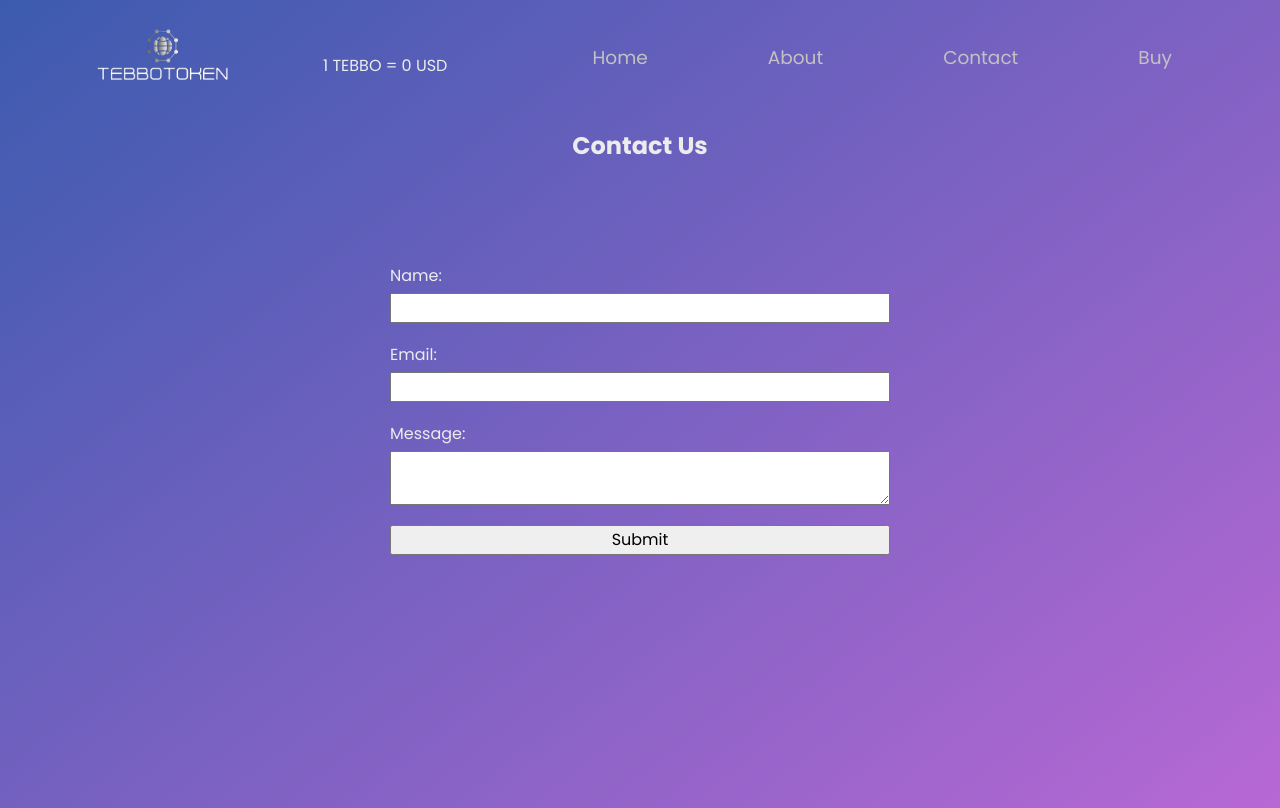
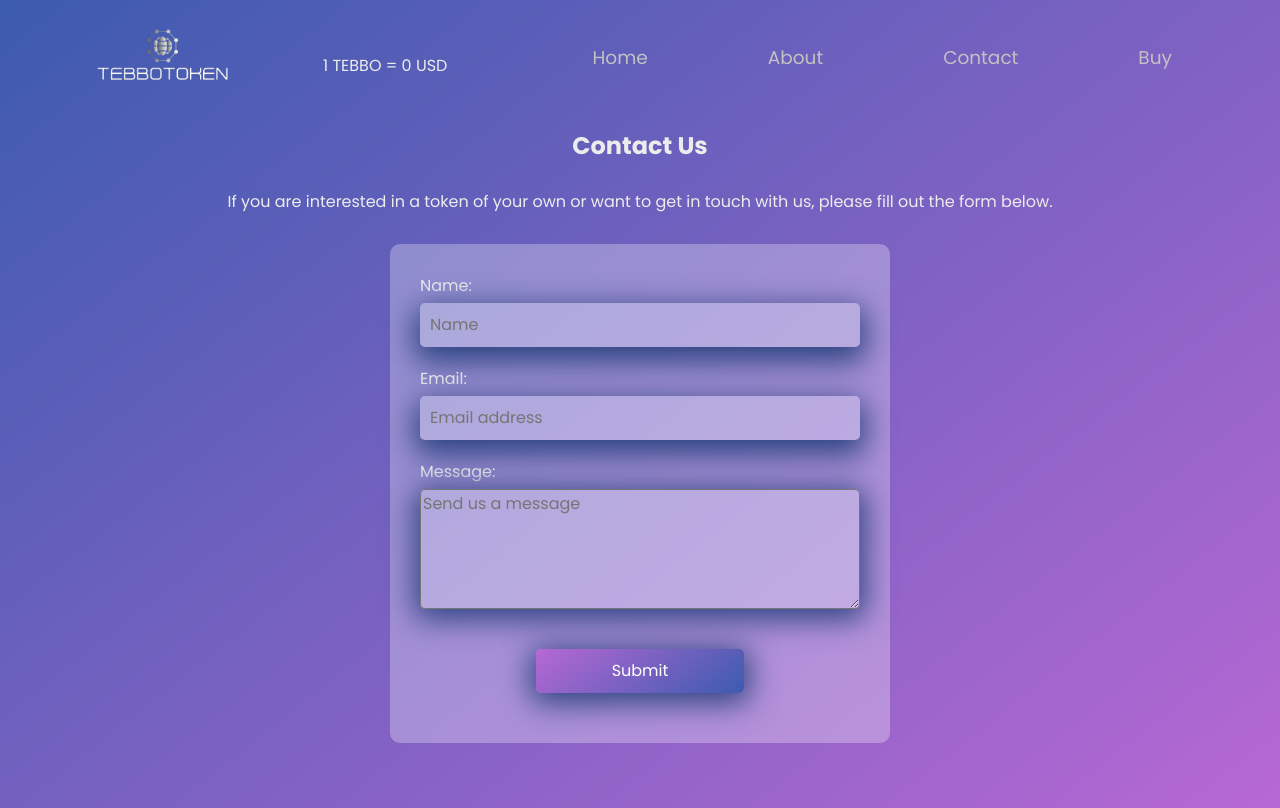
Before and after one commit to leetebbs/TebboToken-Vite, a React (Vite) app: page /contact in a window 1280 px wide. Built offline with nearby package versions, Linux system fonts and the light colour scheme; no server answers.

Commit message:
Style contact page

```diff
--- a/src/pages/Contact.jsx
+++ b/src/pages/Contact.jsx
@@ -44,14 +44,19 @@ function Contact() {
     <section>
       <div className="contact_container">
         <h1>Contact Us</h1>
+        <p className="contact_text">
+          If you are interested in a token of your own or want to get in touch
+          with us, please fill out the form below.
+        </p>
         <form ref={form} onSubmit={sendEmail}>
           <div className="form-group">
             <label htmlFor="name">Name:</label>
             <input
+              placeholder="Name"
               type="text"
               id="name"
               name="user_name"
-              value={formData.name}
+              // value={formData.name}
               onChange={handleInputChange}
               required
             />
@@ -59,10 +64,11 @@ function Contact() {
           <div className="form-group">
             <label htmlFor="email">Email:</label>
             <input
+              placeholder="Email address"
               type="email"
               id="email"
               name="user_email"
-              value={formData.email}
+              // value={formData.email}
               onChange={handleInputChange}
               required
             />
@@ -70,14 +76,17 @@ function Contact() {
           <div className="form-group">
             <label htmlFor="message">Message:</label>
             <textarea
+              placeholder="Send us a message"
               id="message"
               name="message"
-              value={formData.message}
+              // value={formData.message}
               onChange={handleInputChange}
               required
             ></textarea>
           </div>
-          <button type="submit">Submit</button>
+          <button className="submitBtn" type="submit">
+            Submit
+          </button>
         </form>
       </div>
     </section>
--- a/src/styles/contact.css
+++ b/src/styles/contact.css
@@ -3,7 +3,7 @@
   align-items: center;
   justify-content: center;
   flex-direction: column;
-  gap: 100px;
+  gap: 10px;
 }
 
 form {
@@ -11,6 +11,9 @@ form {
   flex-direction: column;
   gap: 20px;
   width: 500px;
+  background-color: rgba(255, 255, 255, 0.288);
+  padding: 30px;
+  border-radius: 10px;
 }
 
 .form-group {
@@ -18,3 +21,67 @@ form {
   flex-direction: column;
   gap: 5px;
 }
+
+input {
+  padding: 10px;
+  font-size: 18px;
+  box-shadow: 0px 10px 30px 5px rgb(44, 67, 129);
+  cursor: pointer;
+  outline: none;
+  background-color: rgba(240, 248, 255, 0.253);
+  border: none;
+  border-radius: 5px;
+  color: rgb(78, 78, 78);
+}
+
+textarea {
+  box-shadow: 0px 5px 30px 5px rgb(44, 67, 129);
+  cursor: pointer;
+  outline: none;
+  background-color: rgba(240, 248, 255, 0.253);
+  border-radius: 5px;
+  height: 120px;
+  color: rgb(78, 78, 78);
+}
+
+.submitBtn {
+  margin-top: 30px;
+  margin: 20px auto;
+  padding: 10px 30px;
+  background: linear-gradient(
+    142deg,
+    rgba(183, 104, 212, 1) 0%,
+    rgba(60, 91, 175, 1) 100%
+  );
+  color: white;
+  border: none;
+  border-radius: 5px;
+  transition: all 0.5s ease-in-out;
+  cursor: pointer;
+  gap: 15px;
+  width: 208px;
+  box-shadow: 0px 5px 30px 5px rgb(44, 67, 129);
+}
+
+.submitBtn:hover {
+  box-shadow: 0px 5px 30px 15px rgb(44, 67, 129);
+}
+
+.contact_text {
+  text-align: center;
+  padding: 0 10px;
+  margin-bottom: 20px;
+}
+
+@media only screen and (max-width: 530px) {
+  body {
+    /* background-color: lightblue; */
+  }
+
+  form {
+    display: flex;
+    flex-direction: column;
+    gap: 20px;
+    width: 70%;
+  }
+}
```
